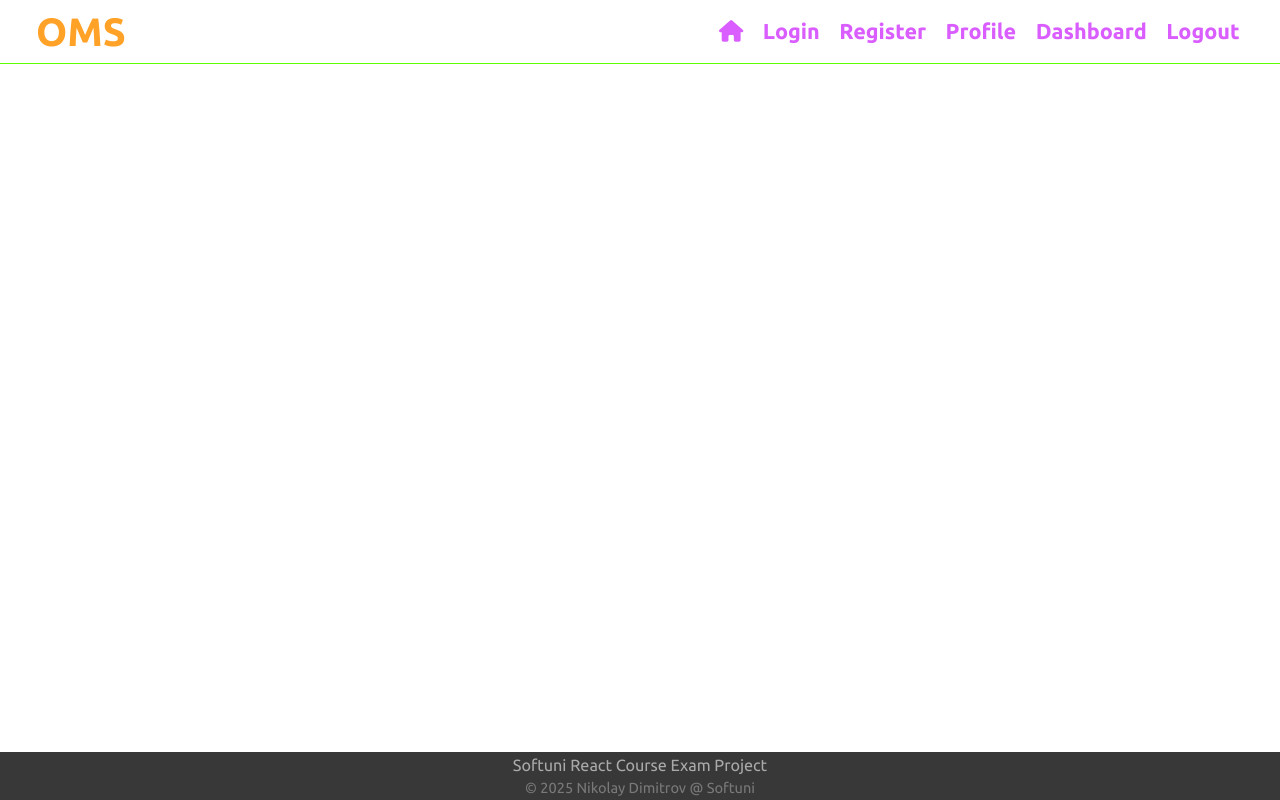
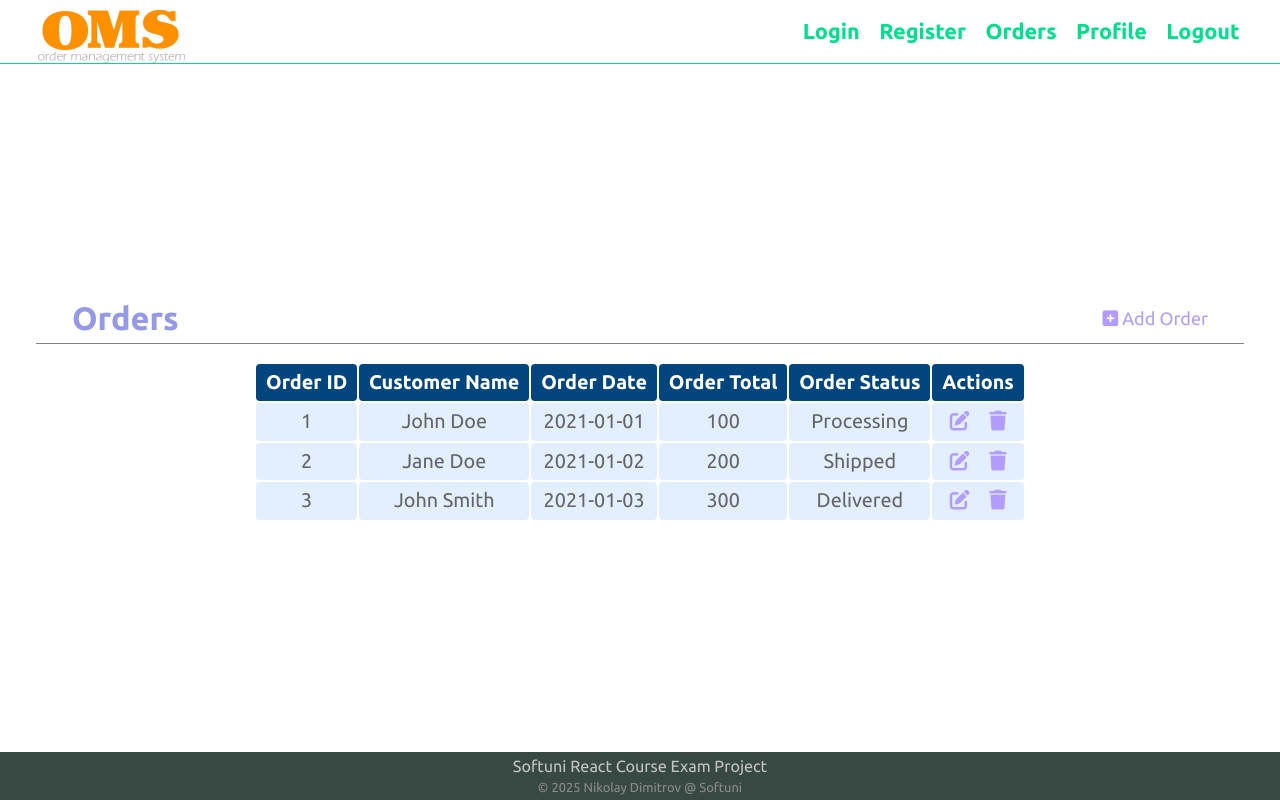
Before and after one commit to nikolay-st-d/react-exam, a React (Vite) app in the folder oms/: page /orders in a window 1280 px wide. Built offline with nearby package versions, Linux system fonts and the light colour scheme.

Commit message:
Added order service and order create functionality

```diff
--- a/oms/src/App.jsx
+++ b/oms/src/App.jsx
@@ -9,12 +9,11 @@ import Register from './components/register/Register';
 import Profile from './components/profile/Profile';
 import Dashboard from './components/dashboard/Dashboard';
 import Logout from './components/logout/Logout';
+import CreateOrder from './components/create/createOrder';
 
 import './styles.css';
 
 function App() {
-    const [count, setCount] = useState(0);
-
     return (
         <>
             <Header />
@@ -24,8 +23,9 @@ function App() {
                     <Route path='/login' element={<Login />} />
                     <Route path='/register' element={<Register />} />
                     <Route path='/profile' element={<Profile />} />
-                    <Route path='/dashboard' element={<Dashboard />} />
+                    <Route path='/orders' element={<Dashboard />} />
                     <Route path='/logout' element={<Logout />} />
+                    <Route path='orders/create' element={<CreateOrder />} />
                 </Routes>
             </main>
             <Footer />
--- /dev/null
+++ b/oms/src/components/create/createOrder.jsx
@@ -0,0 +1,52 @@
+import { useNavigate } from 'react-router';
+
+import orderService from '../../services/orderService';
+
+export default function CreateOrder() {
+    const navigate = useNavigate();
+
+    const submitAction = async (formData) => {
+        const orderData = Object.fromEntries(formData);
+
+        await orderService.create(orderData);
+
+        // TODO: Implement Error handling with try/catch to check if the
+        // creation was successful or not and navigate ONLY in case everything went fine
+
+        navigate('/orders');
+    };
+
+    return (
+        <div className='create-order'>
+            <h2>Add Order</h2>
+
+            <form id='createOrder' action={submitAction}>
+                <input
+                    type='text'
+                    id='customerName'
+                    name='customerName'
+                    placeholder='Customer Name'
+                />
+                <input
+                    type='date'
+                    id='orderDate'
+                    name='orderDate'
+                    placeholder='Order Date'
+                />
+                <input
+                    type='number'
+                    id='orderTotal'
+                    name='orderTotal'
+                    placeholder='Order Total'
+                />
+                <input
+                    type='text'
+                    id='orderStatus'
+                    name='orderStatus'
+                    placeholder='Order Status'
+                />
+                <button>Add Order</button>
+            </form>
+        </div>
+    );
+}
--- a/oms/src/components/dashboard/Dashboard.jsx
+++ b/oms/src/components/dashboard/Dashboard.jsx
@@ -2,10 +2,10 @@ import { Link } from 'react-router';
 
 export default function Help() {
     return (
-        <div class='main-content-wrapper '>
-            <div class='dashboard-header'>
+        <div className='main-content-wrapper '>
+            <div className='dashboard-header'>
                 <h2>Orders</h2>
-                <button>Add Order</button>
+                <Link to="/orders/create"><i className="fa-solid fa-square-plus"></i> Add Order</Link>
             </div>
             <table>
                 <thead>
@@ -26,12 +26,12 @@ export default function Help() {
                         <td>100</td>
                         <td>Processing</td>
                         <td>
-                            <div class='actions'>
+                            <div className='actions'>
                                 <Link to='/edit-order'>
-                                    <i class='fa-solid fa-pen-to-square'></i>
+                                    <i className='fa-solid fa-pen-to-square'></i>
                                 </Link>
                                 <Link to='/delete-order'>
-                                    <i class='fa-solid fa-trash'></i>
+                                    <i className='fa-solid fa-trash'></i>
                                 </Link>
                             </div>
                         </td>
@@ -43,12 +43,12 @@ export default function Help() {
                         <td>200</td>
                         <td>Shipped</td>
                         <td>
-                            <div class='actions'>
+                            <div className='actions'>
                                 <Link to='/edit-order'>
-                                    <i class='fa-solid fa-pen-to-square'></i>
+                                    <i className='fa-solid fa-pen-to-square'></i>
                                 </Link>
                                 <Link to='/delete-order'>
-                                    <i class='fa-solid fa-trash'></i>
+                                    <i className='fa-solid fa-trash'></i>
                                 </Link>
                             </div>
                         </td>
@@ -60,12 +60,12 @@ export default function Help() {
                         <td>300</td>
                         <td>Delivered</td>
                         <td>
-                            <div class='actions'>
+                            <div className='actions'>
                                 <Link to='/edit-order'>
-                                    <i class='fa-solid fa-pen-to-square'></i>
+                                    <i className='fa-solid fa-pen-to-square'></i>
                                 </Link>
                                 <Link to='/delete-order'>
-                                    <i class='fa-solid fa-trash'></i>
+                                    <i className='fa-solid fa-trash'></i>
                                 </Link>
                             </div>
                         </td>
--- a/oms/src/components/header/Header.jsx
+++ b/oms/src/components/header/Header.jsx
@@ -3,14 +3,13 @@ import { Link } from 'react-router';
 export default function Header() {
     return (
         <header>
-            <h1>OMS</h1>
+            <h1><Link to="/"><img className="logo" src={"../public/oms-logo.png"} alt={"oms"} /></Link></h1>
             <nav>
             <ul>
-                <li><Link to="/"><i class="fa-solid fa-house"></i></Link></li>
                 <li><Link to="/login">Login</Link></li>
                 <li><Link to="/register">Register</Link></li>
+                <li><Link to="/orders">Orders</Link></li>
                 <li><Link to="/profile">Profile</Link></li>
-                <li><Link to="/dashboard">Dashboard</Link></li>
                 <li><Link to="/logout">Logout</Link></li>
             </ul>
             </nav>
--- a/oms/src/components/home/Home.jsx
+++ b/oms/src/components/home/Home.jsx
@@ -2,10 +2,10 @@ import { Link} from 'react-router';
 
 export default function Home() {
     return (
-        <div class='main-content-wrapper '>
+        <div className='main-content-wrapper '>
             <h2>Welcome to OMS</h2>
-            <img src="public/home-1.jpg" alt="OMS" />
-            <p>Please <Link to="/login">login</Link> to start managing orders.</p>
+            <img src={"public/home-1.webp"} alt={"OMS"} />
+            <p>Please <Link to={"/login"}>login</Link> to start managing orders.</p>
         </div>
     );
 }
--- /dev/null
+++ b/oms/src/services/orderService.js
@@ -0,0 +1,17 @@
+const baseURL = 'http://localhost:3030/jsonstore/orders';
+
+export default {
+    async create(order) {
+        const response = await fetch(baseURL, {
+            method: 'POST',
+            headers: {
+                'Content-Type': 'application/json',
+            },
+            body: JSON.stringify(order)
+        })
+
+        const result = await response.json();
+
+        return result;
+    }
+};
--- a/oms/src/styles.css
+++ b/oms/src/styles.css
@@ -28,18 +28,19 @@ h1 {
   font-size: 2.2em;
   font-weight: 800;
   line-height: 1;
-  color: rgb(255, 162, 39);
+  color: rgb(255, 125, 3);
 }
-.h1-small {
-  font-size: 0.5em;
-  font-weight: 300;
-  color: rgb(83, 83, 83)
+
+h1 a, h1 a:visited {
+  color: rgb(255, 125, 3);
+}
+h1 a:hover {
+  transform: scale(1.2);
 }
 
 h2 {
   font-size: 1.8em;
   color: #9599e6;
-  margin-bottom: 0.4em;
 }
 
 h3 {
@@ -62,7 +63,7 @@ header {
   justify-content: space-between;
   align-items: center;
   padding: 0 2em;
-  border-bottom: 1px solid rgb(94, 255, 0);
+  border-bottom: 1px solid #00dd8c;
   width: 100%;
   height: 8vh;
 }
@@ -81,6 +82,15 @@ header {
   }
 }
 
+.logo {
+  width: 150px;
+  transition: 0.3s ease
+}
+
+.logo:hover {
+  transform: scale(1.1);
+}
+
 nav {
   font-size: 1.2em;
 }
@@ -96,7 +106,7 @@ nav a {
   font-weight: 700;
   display: block;
   padding: 0.2em;
-  color: rgb(217, 93, 255);
+  color: #00dd8c;
   transition: 0.3s ease;
 }
 
@@ -125,6 +135,7 @@ main a:hover {
 
 .main-content-wrapper {
   width: 100%;
+  max-width: 1440px;
   overflow: auto;
   padding: 2em;
 }
@@ -134,15 +145,16 @@ footer {
   flex-direction: column;
   justify-content: center;
   align-items: center;
+  font-size: 0.8em;
   height: 6vh;
-  color: rgb(170, 170, 170);
+  color: rgb(196, 196, 196);
   font-size: 0.9em;
-  background-color: rgb(56, 56, 56);
+  background-color: #384943;
 }
 
 footer p:nth-child(2) {
-  font-size: 0.9em;
-  color: rgb(121, 121, 121);
+  font-size: 0.8em;
+  color: rgb(139, 139, 139);
 }
 
 form {
```
Also changed, not shown: oms/public/home-1.webp (added), oms/public/oms-logo.png (added).
